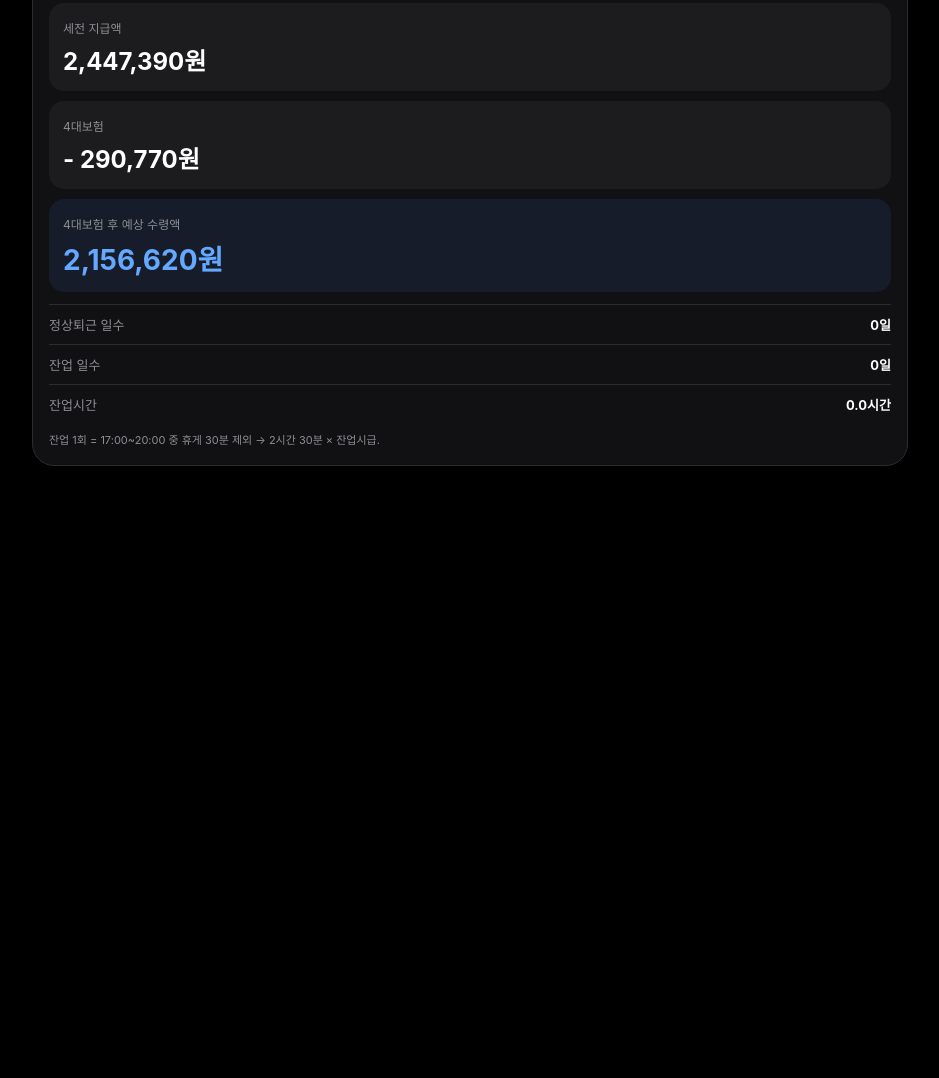
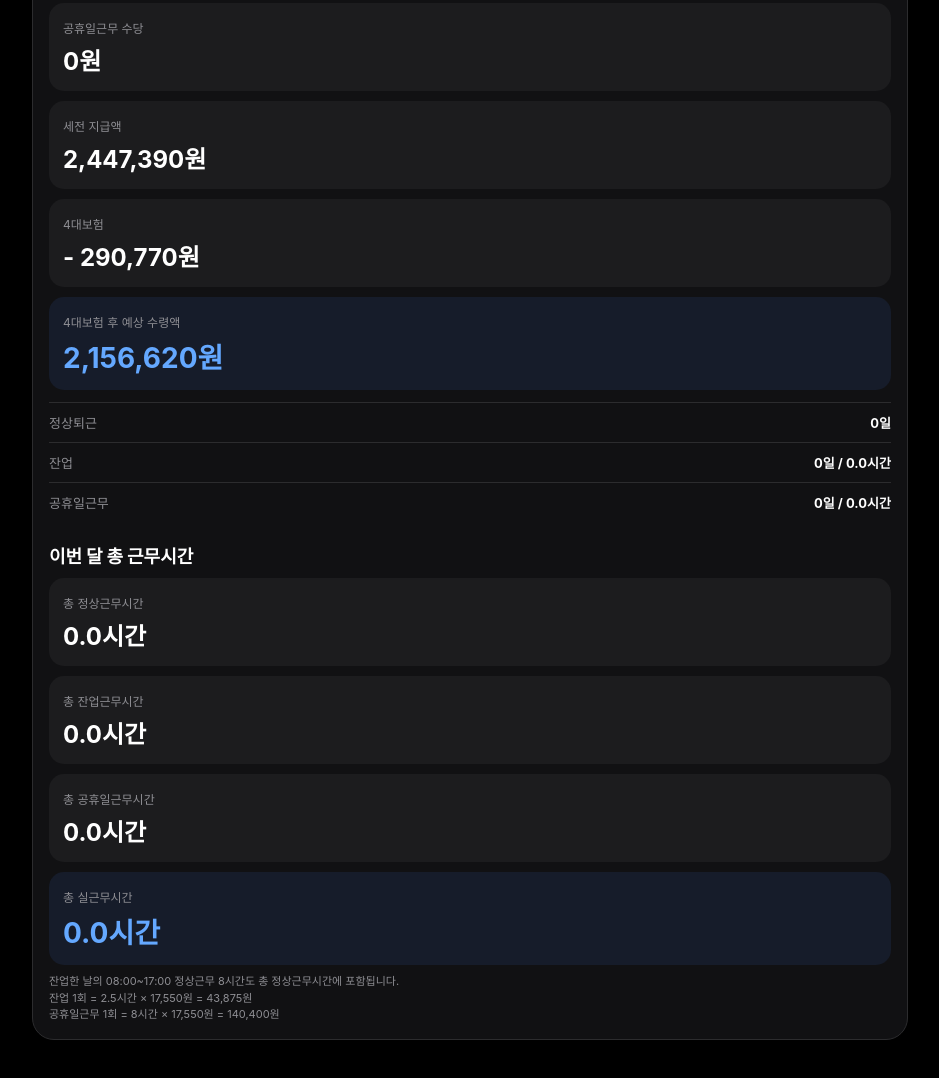
Before and after one commit to alstn06052/Work-calendar, a plain HTML site: page index.html in a window 1280 px wide. Shown: the part 1250-2328 px from the top of the page, without its empty margins (170-1109 px from the left). Before the commit the page ends 1762 px from the top, so only its background shows below. Drawn offline with Linux system fonts and the light colour scheme.

Commit message:
Add files via upload

```diff
--- a/index.html
+++ b/index.html
@@ -12,11 +12,11 @@
 <title>근무캘린더</title>
 <style>
 *{box-sizing:border-box}
-:root{--bg:#000;--panel:#111113;--line:#2c2c2e;--text:#fff;--muted:#8e8e93;--red:#ff453a;--blue:#0a84ff;--green:#30d158;--orange:#ff9f0a}
+:root{--panel:#111113;--line:#2c2c2e;--red:#ff453a;--blue:#0a84ff;--green:#30d158;--orange:#ff9f0a;--muted:#8e8e93}
 html,body{margin:0;background:#000;color:#fff;font-family:-apple-system,BlinkMacSystemFont,"Apple SD Gothic Neo",sans-serif}
 body{padding-top:env(safe-area-inset-top);padding-bottom:env(safe-area-inset-bottom)}
-.app{max-width:900px;margin:auto;padding-bottom:46px}
-.top{padding:12px 18px 0}.toprow{display:flex;align-items:center;justify-content:space-between;gap:8px}
+.app{max-width:900px;margin:auto;padding-bottom:46px}.top{padding:12px 18px 0}
+.toprow{display:flex;align-items:center;justify-content:space-between;gap:8px}
 .pill{border:1px solid #2c2c2e;background:#1c1c1e;color:#fff;border-radius:999px;padding:10px 14px;font-weight:750}
 .circle{border:1px solid #2c2c2e;background:#1c1c1e;color:#fff;border-radius:50%;width:44px;height:44px;font-size:20px}
 .month{font-size:44px;font-weight:850;margin:28px 0 12px}
@@ -28,13 +28,13 @@ body{padding-top:env(safe-area-inset-top);padding-bottom:env(safe-area-inset-bot
 .num{display:flex;width:32px;height:32px;border-radius:50%;align-items:center;justify-content:center;font-size:18px;font-weight:650}
 .day.today .num{background:var(--red)}
 .ev{display:block;margin-top:4px;border-radius:6px;padding:4px 5px;font-size:8px;font-weight:850;white-space:nowrap;overflow:hidden;text-overflow:ellipsis}
-.ev.normal{background:#12391f;color:#6ce689}.ev.ot{background:#0b2d52;color:#58a6ff}.ev.off{background:#2c2c2e;color:#aeaeb2}
+.ev.normal{background:#12391f;color:#6ce689}.ev.ot{background:#0b2d52;color:#58a6ff}.ev.holiday{background:#4a2500;color:#ffb340}
 .footer{display:flex;justify-content:space-between;align-items:center;padding:18px}
 .panel{margin:14px 12px 0;background:var(--panel);border:1px solid var(--line);border-radius:22px;padding:16px}.hidden{display:none}
 .title{font-size:18px;font-weight:850;margin-bottom:12px}
-.choicegrid{display:grid;grid-template-columns:1fr 1fr;gap:10px}
-.choice{border:0;border-radius:16px;padding:16px 10px;font-weight:850;font-size:16px}
-.choice.normal{background:#12391f;color:#78ee92}.choice.ot{background:#0b2d52;color:#72b7ff}
+.choicegrid{display:grid;grid-template-columns:repeat(3,1fr);gap:8px}
+.choice{border:0;border-radius:16px;padding:15px 8px;font-weight:850;font-size:14px}
+.choice.normal{background:#12391f;color:#78ee92}.choice.ot{background:#0b2d52;color:#72b7ff}.choice.holiday{background:#4a2500;color:#ffb340}
 .details{margin-top:12px;background:#1c1c1e;border-radius:14px;padding:12px;line-height:1.55}
 .details strong{display:block;font-size:16px}.details span{display:block;color:#d1d1d6;font-size:13px}
 .small{font-size:11px;color:#8e8e93;line-height:1.5}
@@ -45,7 +45,7 @@ body{padding-top:env(safe-area-inset-top);padding-bottom:env(safe-area-inset-bot
 .rows{margin-top:12px}.row{display:flex;justify-content:space-between;gap:12px;border-top:1px solid var(--line);padding:10px 0;font-size:13px}.row span{color:#8e8e93}
 .setting{display:grid;grid-template-columns:1fr 1fr;gap:8px}.field{background:#1c1c1e;border-radius:12px;padding:10px}
 .field label{display:block;color:#8e8e93;font-size:11px;margin-bottom:5px}.field input{width:100%;background:#111113;color:#fff;border:1px solid #3a3a3c;border-radius:10px;padding:9px;font:inherit}
-@media(max-width:520px){.day{min-height:108px}.setting{grid-template-columns:1fr}}
+@media(max-width:520px){.day{min-height:108px}.setting{grid-template-columns:1fr}.choice{font-size:12px;padding:14px 4px}}
 </style>
 </head>
 <body>
@@ -53,10 +53,7 @@ body{padding-top:env(safe-area-inset-top);padding-bottom:env(safe-area-inset-bot
   <div class="top">
     <div class="toprow">
       <button id="prevYear" class="pill">‹ <span id="yearText"></span></button>
-      <div style="display:flex;gap:8px">
-        <button id="settingsBtn" class="circle">⚙︎</button>
-        <button id="todayAdd" class="circle">＋</button>
-      </div>
+      <div style="display:flex;gap:8px"><button id="settingsBtn" class="circle">⚙︎</button><button id="todayAdd" class="circle">＋</button></div>
     </div>
     <div id="monthTitle" class="month"></div>
   </div>
@@ -74,6 +71,7 @@ body{padding-top:env(safe-area-inset-top);padding-bottom:env(safe-area-inset-bot
     <div class="choicegrid">
       <button id="normalChoice" class="choice normal">정상퇴근</button>
       <button id="otChoice" class="choice ot">잔업</button>
+      <button id="holidayChoice" class="choice holiday">공휴일근무</button>
     </div>
     <div id="workDetails" class="details"></div>
     <div class="actions"><button id="deleteBtn" class="del">기록 삭제</button><button id="closeBtn" class="save">완료</button></div>
@@ -84,16 +82,30 @@ body{padding-top:env(safe-area-inset-top);padding-bottom:env(safe-area-inset-bot
     <div class="metrics">
       <div class="metric"><span>기본급</span><b id="basePay">0원</b></div>
       <div class="metric"><span>잔업 수당</span><b id="overtimePay">0원</b></div>
+      <div class="metric"><span>공휴일근무 수당</span><b id="holidayPay">0원</b></div>
       <div class="metric"><span>세전 지급액</span><b id="grossPay">0원</b></div>
       <div class="metric"><span>4대보험</span><b id="insurancePay">0원</b></div>
       <div class="metric hero"><span>4대보험 후 예상 수령액</span><b id="netPay">0원</b></div>
     </div>
     <div class="rows">
-      <div class="row"><span>정상퇴근 일수</span><strong id="normalDays">0일</strong></div>
-      <div class="row"><span>잔업 일수</span><strong id="otDays">0일</strong></div>
-      <div class="row"><span>잔업시간</span><strong id="otHours">0시간</strong></div>
+      <div class="row"><span>정상퇴근</span><strong id="normalDays">0일</strong></div>
+      <div class="row"><span>잔업</span><strong id="otDays">0일 / 0시간</strong></div>
+      <div class="row"><span>공휴일근무</span><strong id="holidayDays">0일 / 0시간</strong></div>
     </div>
-    <div class="small" style="margin-top:8px">잔업 1회 = 17:00~20:00 중 휴게 30분 제외 → 2시간 30분 × 잔업시급.</div>
+
+    <div class="title" style="margin-top:20px;margin-bottom:10px">이번 달 총 근무시간</div>
+    <div class="metrics">
+      <div class="metric"><span>총 정상근무시간</span><b id="totalNormalHours">0시간</b></div>
+      <div class="metric"><span>총 잔업근무시간</span><b id="totalOvertimeHours">0시간</b></div>
+      <div class="metric"><span>총 공휴일근무시간</span><b id="totalHolidayHours">0시간</b></div>
+      <div class="metric hero"><span>총 실근무시간</span><b id="totalWorkedHours">0시간</b></div>
+    </div>
+
+    <div class="small" style="margin-top:8px">
+      잔업한 날의 08:00~17:00 정상근무 8시간도 총 정상근무시간에 포함됩니다.<br>
+      잔업 1회 = 2.5시간 × 17,550원 = 43,875원<br>
+      공휴일근무 1회 = 8시간 × 17,550원 = 140,400원
+    </div>
   </section>
 
   <section id="settings" class="panel hidden">
@@ -103,6 +115,8 @@ body{padding-top:env(safe-area-inset-top);padding-bottom:env(safe-area-inset-bot
       <div class="field"><label>기본급 인정시간</label><input id="baseHours" type="number" value="209"></div>
       <div class="field"><label>잔업 시급</label><input id="otRate" type="number" value="17550"></div>
       <div class="field"><label>잔업 1회 시간</label><input id="otPerDay" type="number" step="0.5" value="2.5"></div>
+      <div class="field"><label>공휴일근무 시급</label><input id="holidayRate" type="number" value="17550"></div>
+      <div class="field"><label>공휴일근무 1회 시간</label><input id="holidayHoursPerDay" type="number" step="0.5" value="8"></div>
       <div class="field"><label>국민연금</label><input id="pension" type="number" value="145440"></div>
       <div class="field"><label>건강보험</label><input id="health" type="number" value="108980"></div>
       <div class="field"><label>장기요양 비율</label><input id="careRate" type="number" step="0.0000001" value="0.1314047287"></div>
@@ -114,9 +128,15 @@ body{padding-top:env(safe-area-inset-top);padding-bottom:env(safe-area-inset-bot
 <script>
 (function(){
 "use strict";
-const REC='workcalendar_simple_v2_records',SET='workcalendar_simple_v2_settings';
-let records=JSON.parse(localStorage.getItem(REC)||'[]');
-let settings=Object.assign({normalRate:11710,baseHours:209,otRate:17550,otPerDay:2.5,pension:145440,health:108980,careRate:.1314047287,employmentRate:.009},JSON.parse(localStorage.getItem(SET)||'{}'));
+const REC='workcalendar_simple_v3_records',SET='workcalendar_simple_v3_settings';
+let oldRecords=[];
+try{oldRecords=JSON.parse(localStorage.getItem('workcalendar_simple_v2_records')||'[]')}catch(e){}
+let records=JSON.parse(localStorage.getItem(REC)||JSON.stringify(oldRecords));
+let settings=Object.assign({
+ normalRate:11710,baseHours:209,otRate:17550,otPerDay:2.5,
+ holidayRate:17550,holidayHoursPerDay:8,
+ pension:145440,health:108980,careRate:.1314047287,employmentRate:.009
+},JSON.parse(localStorage.getItem(SET)||'{}'));
 let view=new Date();view.setDate(1);let selected='';
 const $=id=>document.getElementById(id),pad=n=>String(n).padStart(2,'0');
 const key=(y,m,d)=>`${y}-${pad(m+1)}-${pad(d)}`,monthKey=()=>`${view.getFullYear()}-${pad(view.getMonth()+1)}`;
@@ -129,18 +149,21 @@ function renderCalendar(){
  const now=new Date(),today=key(now.getFullYear(),now.getMonth(),now.getDate());let html='';
  for(let i=0;i<first;i++)html+='<div class="day blank"></div>';
  for(let d=1;d<=last;d++){
-  const ds=key(y,m,d),r=find(ds),dow=new Date(y,m,d).getDay();let cls='day'+(ds===today?' today':'')+((dow===0||dow===6)?' weekend':'');
+  const ds=key(y,m,d),r=find(ds),dow=new Date(y,m,d).getDay();
+  let cls='day'+(ds===today?' today':'')+((dow===0||dow===6)?' weekend':'');
   let ev='';
   if(r?.kind==='normal')ev='<span class="ev normal">정상퇴근 · 8h</span>';
   if(r?.kind==='overtime')ev='<span class="ev normal">정상 · 8h</span><span class="ev ot">잔업 · 2.5h</span>';
+  if(r?.kind==='holiday')ev='<span class="ev holiday">공휴일근무 · 8h</span>';
   html+=`<button class="${cls}" data-date="${ds}"><span class="num">${d}</span>${ev}</button>`;
  }
- $('calendar').innerHTML=html;$('calendar').querySelectorAll('[data-date]').forEach(b=>b.onclick=()=>openEditor(b.dataset.date));
+ $('calendar').innerHTML=html;
+ $('calendar').querySelectorAll('[data-date]').forEach(b=>b.onclick=()=>openEditor(b.dataset.date));
 }
+
 function openEditor(ds){
  selected=ds;$('editor').classList.remove('hidden');$('editTitle').textContent=ds+' 근무 기록';
- renderDetails(find(ds)?.kind||'');
- $('deleteBtn').style.visibility=find(ds)?'visible':'hidden';
+ renderDetails(find(ds)?.kind||'');$('deleteBtn').style.visibility=find(ds)?'visible':'hidden';
  $('editor').scrollIntoView({behavior:'smooth',block:'start'});
 }
 function saveKind(kind){
@@ -148,38 +171,62 @@ function saveKind(kind){
  localStorage.setItem(REC,JSON.stringify(records));renderDetails(kind);$('deleteBtn').style.visibility='visible';renderAll();
 }
 function renderDetails(kind){
- if(kind==='normal') $('workDetails').innerHTML='<strong>정상퇴근</strong><span>08:00 ~ 17:00</span><span>휴게시간 1시간</span><span>실근무 8시간</span>';
- else if(kind==='overtime') $('workDetails').innerHTML='<strong>잔업</strong><span>08:00 ~ 17:00 : 휴게 1시간 → 정상근무 8시간</span><span>17:00 ~ 20:00 : 휴게 30분 → 잔업 2시간 30분</span><span>잔업수당 : 17,550원 × 2.5시간 = 43,875원</span>';
- else $('workDetails').innerHTML='<strong>근무기록을 선택하세요.</strong><span>정상퇴근 또는 잔업을 누르면 바로 저장됩니다.</span>';
+ if(kind==='normal'){
+  $('workDetails').innerHTML='<strong>정상퇴근</strong><span>08:00 ~ 17:00</span><span>휴게시간 1시간</span><span>실근무 8시간</span>';
+ }else if(kind==='overtime'){
+  $('workDetails').innerHTML='<strong>잔업</strong><span>08:00 ~ 17:00 : 휴게 1시간 → 정상근무 8시간</span><span>17:00 ~ 20:00 : 휴게 30분 → 잔업 2시간 30분</span><span>잔업수당 : 17,550원 × 2.5시간 = 43,875원</span>';
+ }else if(kind==='holiday'){
+  $('workDetails').innerHTML='<strong>공휴일근무</strong><span>08:00 ~ 17:00</span><span>휴게시간 1시간</span><span>실근무 8시간</span><span>공휴일근무 수당 : 17,550원 × 8시간 = 140,400원</span>';
+ }else{
+  $('workDetails').innerHTML='<strong>근무기록을 선택하세요.</strong><span>정상퇴근 / 잔업 / 공휴일근무 중 하나를 누르면 바로 저장됩니다.</span>';
+ }
 }
 function remove(){
- if(!selected)return;records=records.filter(r=>r.date!==selected);localStorage.setItem(REC,JSON.stringify(records));$('editor').classList.add('hidden');selected='';renderAll();
+ if(!selected)return;records=records.filter(r=>r.date!==selected);localStorage.setItem(REC,JSON.stringify(records));
+ $('editor').classList.add('hidden');selected='';renderAll();
 }
+
 function calc(){
  const monthRecords=records.filter(r=>r.date.startsWith(monthKey()));
  const normalDays=monthRecords.filter(r=>r.kind==='normal').length;
  const otDays=monthRecords.filter(r=>r.kind==='overtime').length;
+ const holidayDays=monthRecords.filter(r=>r.kind==='holiday').length;
  const otHours=otDays*settings.otPerDay;
+ const holidayHours=holidayDays*settings.holidayHoursPerDay;
+ const totalNormalHours=(normalDays+otDays)*8;
+ const totalWorkedHours=totalNormalHours+otHours+holidayHours;
+
  const base=round10(settings.normalRate*settings.baseHours);
  const overtime=round10(settings.otRate*otHours);
- const gross=base+overtime;
+ const holiday=round10(settings.holidayRate*holidayHours);
+ const gross=base+overtime+holiday;
+
  const care=round10(settings.health*settings.careRate);
  const employment=round10(gross*settings.employmentRate);
  const insurance=round10(settings.pension)+round10(settings.health)+care+employment;
- return{normalDays,otDays,otHours,base,overtime,gross,insurance,net:gross-insurance};
+
+ return{normalDays,otDays,holidayDays,otHours,holidayHours,totalNormalHours,totalWorkedHours,base,overtime,holiday,gross,insurance,net:gross-insurance};
 }
 function renderPay(){
  const c=calc();$('salaryTitle').textContent=(view.getMonth()+1)+'월 급여';
- $('basePay').textContent=won(c.base);$('overtimePay').textContent=won(c.overtime);$('grossPay').textContent=won(c.gross);
- $('insurancePay').textContent='- '+won(c.insurance);$('netPay').textContent=won(c.net);
- $('normalDays').textContent=c.normalDays+'일';$('otDays').textContent=c.otDays+'일';$('otHours').textContent=c.otHours.toFixed(1)+'시간';
+ $('basePay').textContent=won(c.base);$('overtimePay').textContent=won(c.overtime);$('holidayPay').textContent=won(c.holiday);
+ $('grossPay').textContent=won(c.gross);$('insurancePay').textContent='- '+won(c.insurance);$('netPay').textContent=won(c.net);
+ $('normalDays').textContent=c.normalDays+'일';$('otDays').textContent=c.otDays+'일 / '+c.otHours.toFixed(1)+'시간';
+ $('holidayDays').textContent=c.holidayDays+'일 / '+c.holidayHours.toFixed(1)+'시간';
+ $('totalNormalHours').textContent=c.totalNormalHours.toFixed(1)+'시간';
+ $('totalOvertimeHours').textContent=c.otHours.toFixed(1)+'시간';
+ $('totalHolidayHours').textContent=c.holidayHours.toFixed(1)+'시간';
+ $('totalWorkedHours').textContent=c.totalWorkedHours.toFixed(1)+'시간';
 }
 function renderAll(){renderCalendar();renderPay();}
 function loadSettings(){Object.keys(settings).forEach(k=>{if($(k))$(k).value=settings[k]});}
 function saveSettings(){Object.keys(settings).forEach(k=>{if($(k))settings[k]=+$(k).value||0});localStorage.setItem(SET,JSON.stringify(settings));renderPay();}
 
-$('normalChoice').onclick=()=>saveKind('normal');$('otChoice').onclick=()=>saveKind('overtime');
-$('deleteBtn').onclick=remove;$('closeBtn').onclick=()=>{$('editor').classList.add('hidden');selected='';renderCalendar()};
+$('normalChoice').onclick=()=>saveKind('normal');
+$('otChoice').onclick=()=>saveKind('overtime');
+$('holidayChoice').onclick=()=>saveKind('holiday');
+$('deleteBtn').onclick=remove;
+$('closeBtn').onclick=()=>{$('editor').classList.add('hidden');selected='';renderCalendar()};
 $('prevMonth').onclick=()=>{view=new Date(view.getFullYear(),view.getMonth()-1,1);renderAll()};
 $('nextMonth').onclick=()=>{view=new Date(view.getFullYear(),view.getMonth()+1,1);renderAll()};
 $('prevYear').onclick=()=>{view=new Date(view.getFullYear()-1,view.getMonth(),1);renderAll()};
--- a/service-worker.js
+++ b/service-worker.js
@@ -1,5 +1,5 @@
 
-const CACHE='work-calendar-v2';
+const CACHE='work-calendar-v4';
 const FILES=['./','./index.html','./manifest.webmanifest','./icon-192.png','./icon-512.png'];
 self.addEventListener('install',e=>{e.waitUntil(caches.open(CACHE).then(c=>c.addAll(FILES)));self.skipWaiting();});
 self.addEventListener('activate',e=>{e.waitUntil(caches.keys().then(keys=>Promise.all(keys.filter(k=>k!==CACHE).map(k=>caches.delete(k)))));self.clients.claim();});
```
